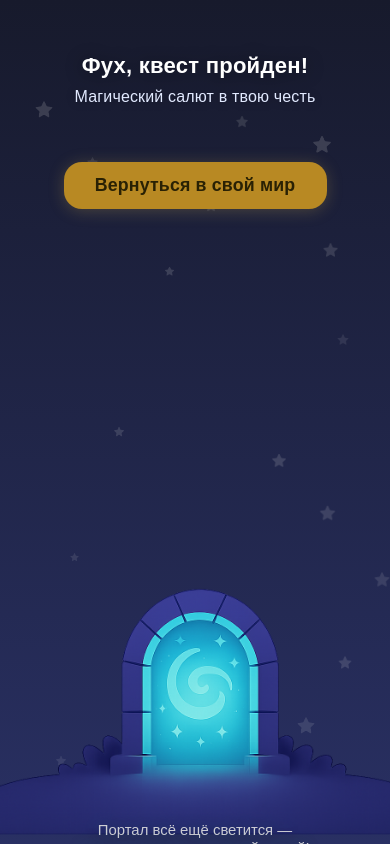
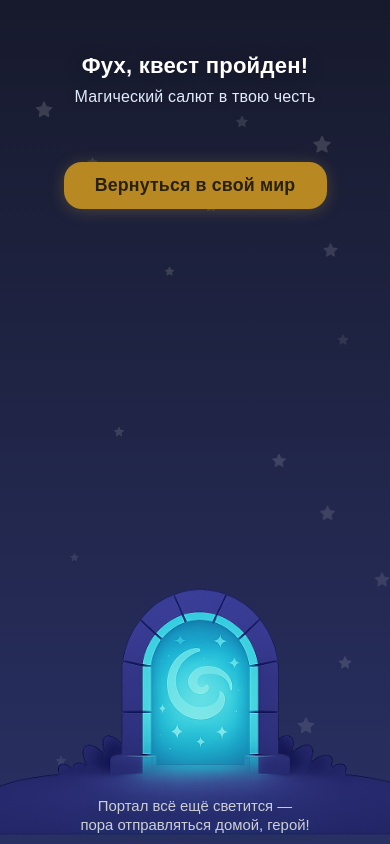
Before and after one commit to arive123e/backend, a website: page public/success.html in a window 390 px wide. Drawn offline with Linux system fonts and the light colour scheme.

Commit message:
Update success.html

```diff
--- a/public/success.html
+++ b/public/success.html
@@ -182,7 +182,7 @@
       }
       .portal-on-img-text {
         font-size: 0.93em;
-        top: 94%;
+        top: 85%;
         max-width: 85vw;
         padding: 0 3vw;
       }
```
